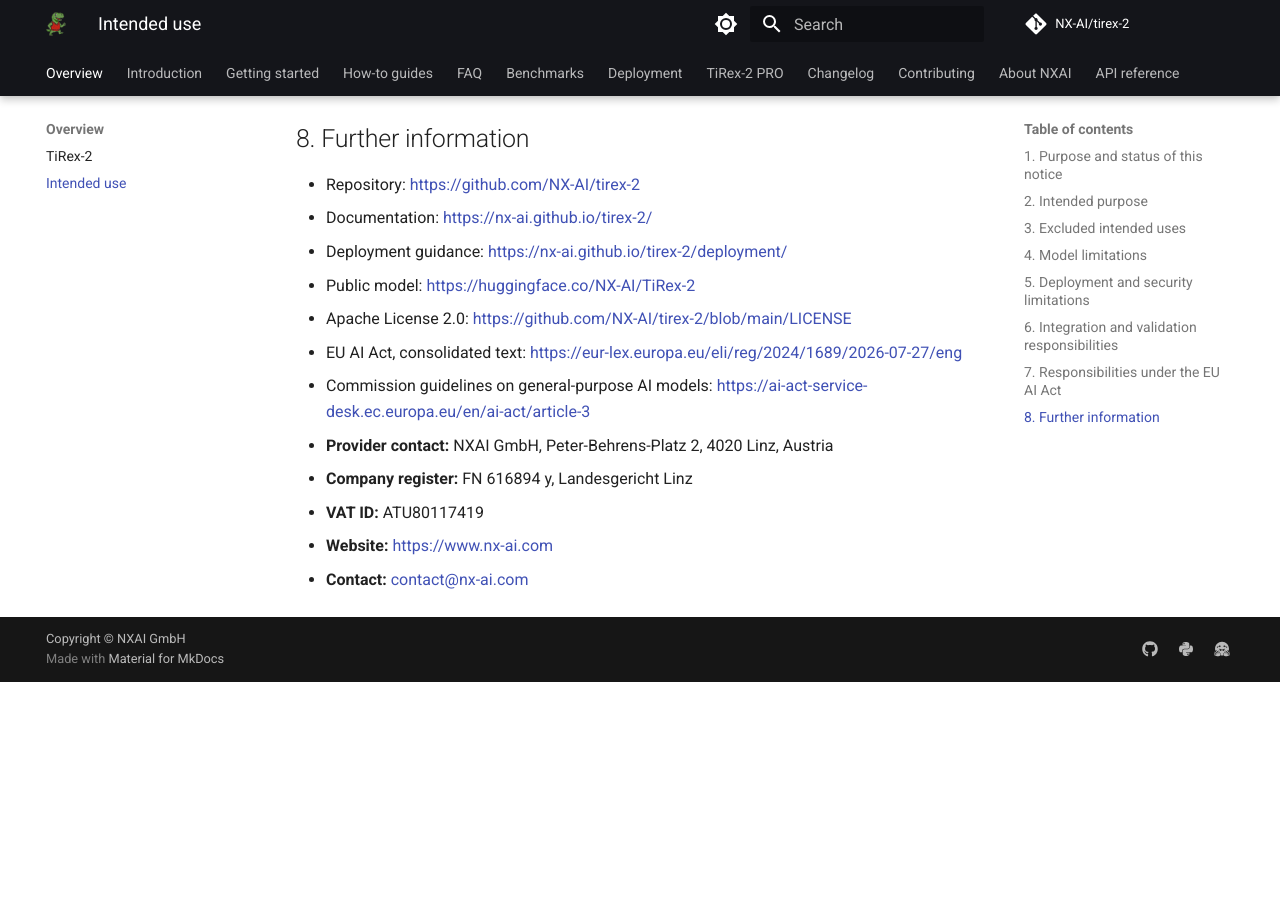
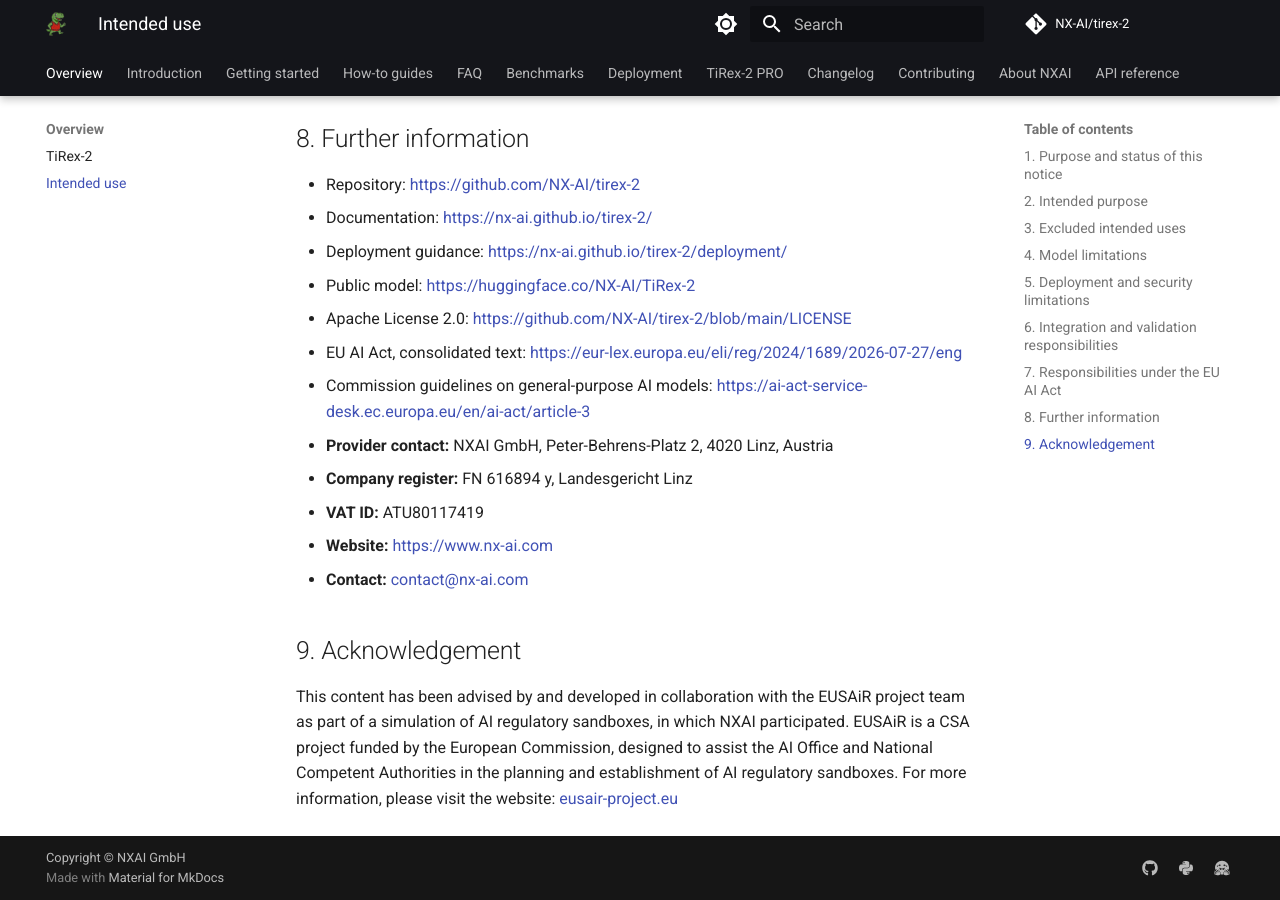
Before and after one commit to NX-AI/tirex-2, an MkDocs documentation site: the page built from docs/intended-use.md, in a window 1280 px wide and 900 px high, scrolled down 3348 px. Built offline with MkDocs 1.6.1 and Material for MkDocs 9.7.7, drawn with Linux system fonts in a browser that asks for light colours; comment, search, counter and statistics services are not loaded; before the commit the page ends 4030 px from its top, so only the background shows below that.

Commit message:
docs(legal): add EUSAiR acknowledgement to intended use notice (#68)

```diff
--- a/INTENDED_USE.md
+++ b/INTENDED_USE.md
@@ -82,3 +82,7 @@
 - **VAT ID:** ATU80117419
 - **Website:** <https://www.nx-ai.com>
 - **Contact:** <contact@nx-ai.com>
+
+## 9. Acknowledgement
+
+This content has been advised by and developed in collaboration with the EUSAiR project team as part of a simulation of AI regulatory sandboxes, in which NXAI participated. EUSAiR is a CSA project funded by the European Commission, designed to assist the AI Office and National Competent Authorities in the planning and establishment of AI regulatory sandboxes. For more information, please visit the website: [eusair-project.eu](https://eusair-project.eu/)
```
